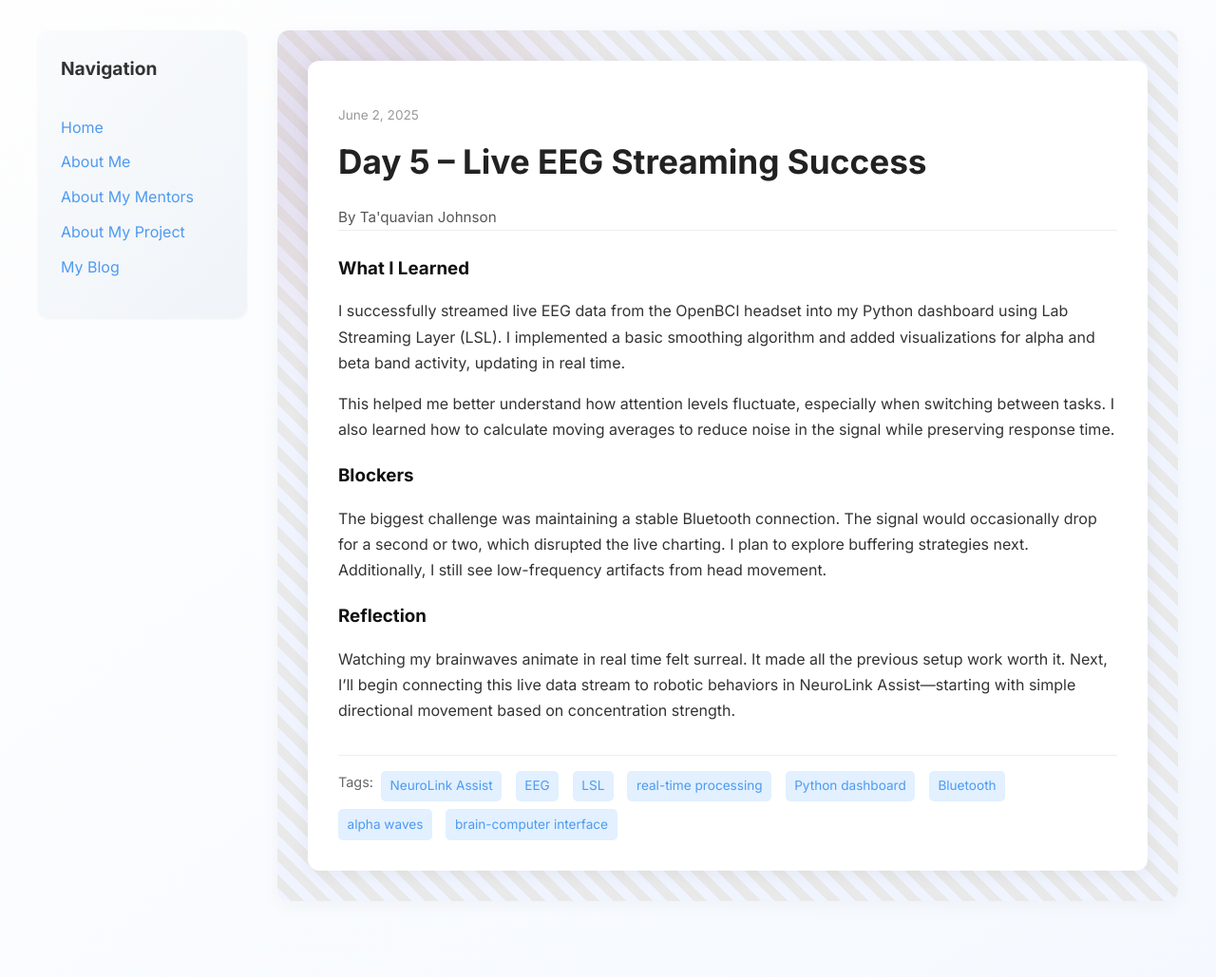
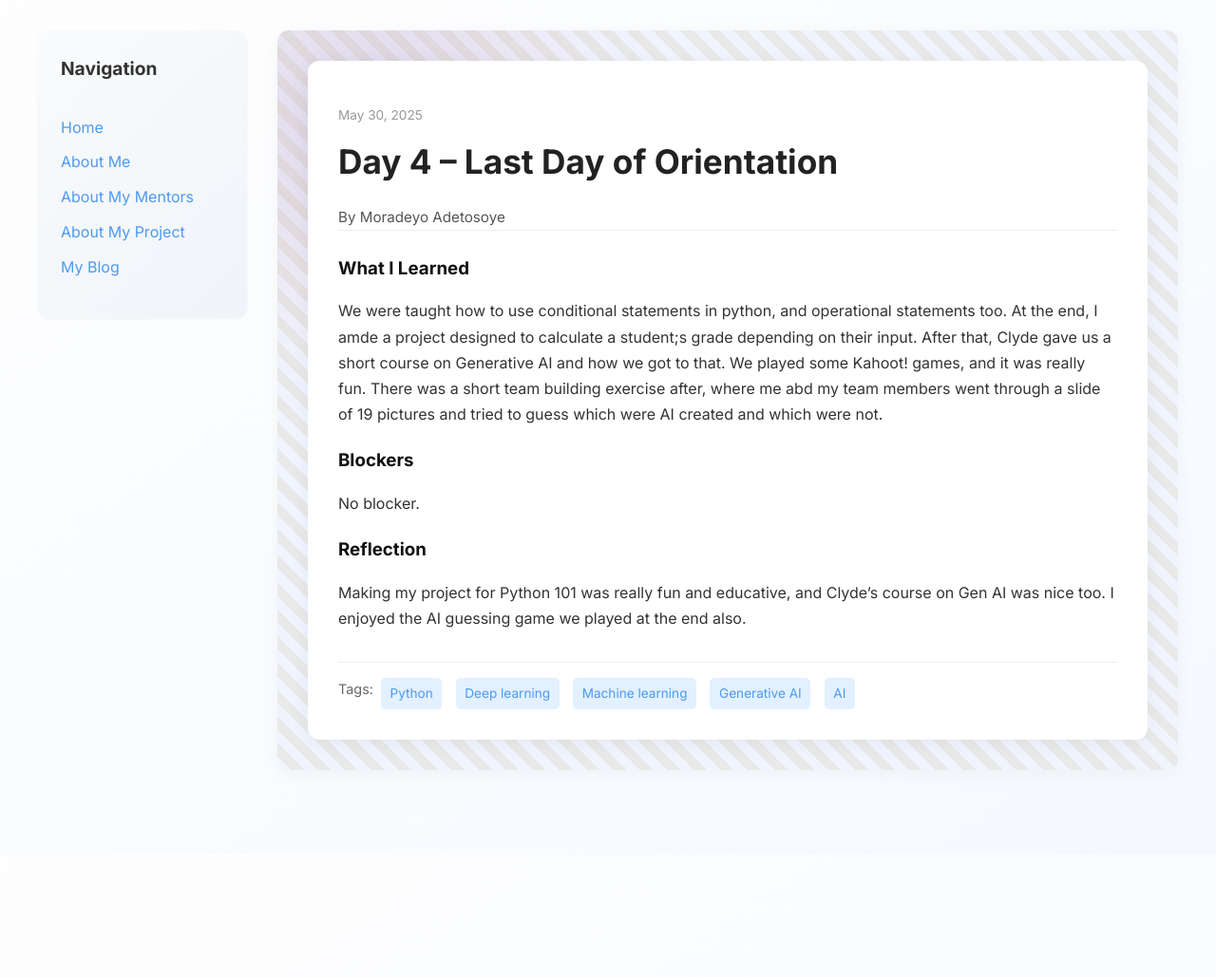
Before and after one commit to Deyo101/deyo101.github.io, a Jekyll site: the page built from _posts/2025-06-02-day-5.md, in a window 1280 px wide. Shown: the whole page at 95% size. Built offline with Jekyll 4.4.1, drawn with Linux system fonts in a browser that asks for light colours; after the commit the page ends 900 px from its top, so only the background shows below that.

Commit message:
Update 2025-06-02-day-5.md

```diff
--- a/_posts/2025-06-02-day-5.md
+++ b/_posts/2025-06-02-day-5.md
@@ -1,19 +1,17 @@
 ---
 layout: post
-title: "Day 5 – Live EEG Streaming Success"
-date: 2025-06-02
-author: Ta'quavian Johnson
-permalink: /day5.html
-tags: ["NeuroLink Assist", "EEG", "LSL", "real-time processing", "Python dashboard", "Bluetooth", "alpha waves", "brain-computer interface"]
+title: "Day 4 – Last Day of Orientation"
+date: 2025-05-30
+author: Moradeyo Adetosoye
+permalink: /day4.html
+tags: ["Python", "Deep learning", "Machine learning", "Generative AI", "AI"]
 
 what_i_learned: |
-  I successfully streamed live EEG data from the OpenBCI headset into my Python dashboard using Lab Streaming Layer (LSL). I implemented a basic smoothing algorithm and added visualizations for alpha and beta band activity, updating in real time.
-
-  This helped me better understand how attention levels fluctuate, especially when switching between tasks. I also learned how to calculate moving averages to reduce noise in the signal while preserving response time.
+  We were taught how to use conditional statements in python, and operational statements too. At the end, I amde a project designed to calculate a student;s grade depending on their input. After that, Clyde gave us a short course on Generative AI and how we got to that. We played some Kahoot! games, and it was really fun. There was a short team building exercise after, where me abd my team members went through a slide of 19 pictures and tried to guess which were AI created and which were not.
 
 blockers: |
-  The biggest challenge was maintaining a stable Bluetooth connection. The signal would occasionally drop for a second or two, which disrupted the live charting. I plan to explore buffering strategies next. Additionally, I still see low-frequency artifacts from head movement.
+  No blocker.
 
 reflection: |
-  Watching my brainwaves animate in real time felt surreal. It made all the previous setup work worth it. Next, I’ll begin connecting this live data stream to robotic behaviors in NeuroLink Assist—starting with simple directional movement based on concentration strength.
+  Making my project for Python 101 was really fun and educative, and Clyde's course on Gen AI was nice too. I enjoyed the AI guessing game we played at the end also.
 ---
```
